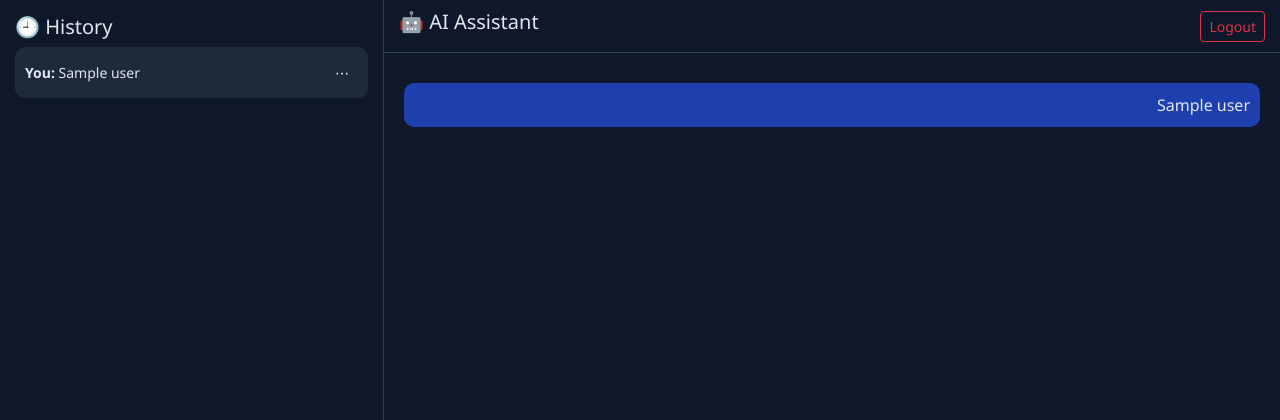
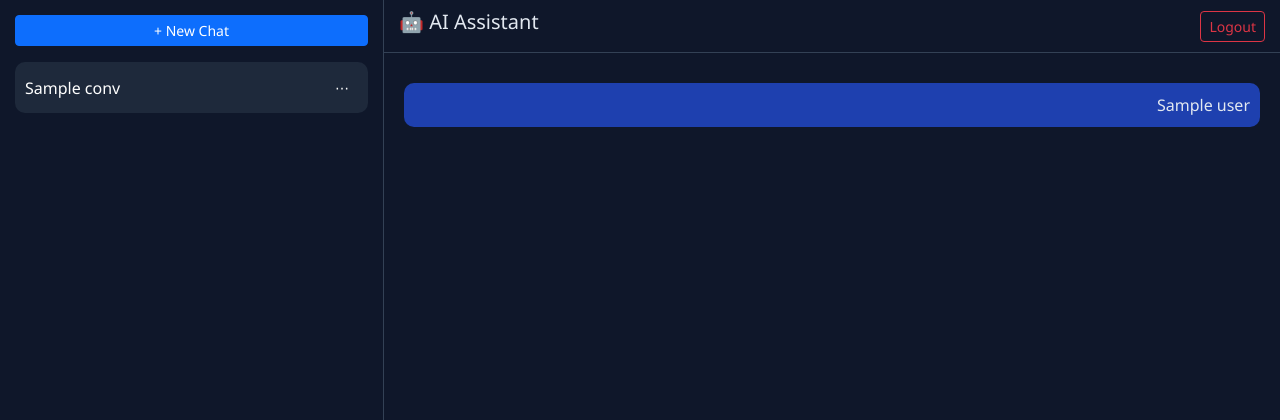
Before and after one commit to charanbunga463-hash/ai-flask-app, a Flask app: template python-saas/templates/dashboard.html in a window 1280 px wide. Shown: the top 420 px of the page. Run offline with Flask 3, Linux system fonts and the light colour scheme; the template is opened without the code that fills it: most values are stand-ins (such as "Sample title", 1, 10 or a date in 2020).

Commit message:
Add conversations & chat management
Introduce conversation support and UI for multiple chats. Updated DB schema to add conversations table and link chats to conversations via conversation_id. Implement endpoints to create (/new_chat), switch (/chat/<id>), and delete (/delete_chat) conversations, and ensure messages are created with a conversation context. Refactor dashboard view to load conversations, select an active conversation, and render its messages. Template changes: show conversation history with New Chat button, active highlight, delete chat action, minor style tweaks, and simplified scroll behavior. Overall change enables per-user multi-chat management and related UI/UX updates.

```diff
--- a/python-saas/app.py
+++ b/python-saas/app.py
@@ -35,19 +35,30 @@ def query_ai(prompt):
 def generate_image(prompt):
     return f"https://image.pollinations.ai/prompt/{prompt.replace(' ', '%20')}"
 
-# ---------------- DB ----------------
+# ---------------- DATABASE ----------------
 def init_db():
     conn = sqlite3.connect("users.db")
     c = conn.cursor()
 
+    # USERS
     c.execute('''CREATE TABLE IF NOT EXISTS users (
         id INTEGER PRIMARY KEY AUTOINCREMENT,
         username TEXT UNIQUE,
         password TEXT
     )''')
 
+    # CONVERSATIONS
+    c.execute('''CREATE TABLE IF NOT EXISTS conversations (
+        id INTEGER PRIMARY KEY AUTOINCREMENT,
+        username TEXT,
+        title TEXT,
+        created_at TIMESTAMP DEFAULT CURRENT_TIMESTAMP
+    )''')
+
+    # CHATS
     c.execute('''CREATE TABLE IF NOT EXISTS chats (
         id INTEGER PRIMARY KEY AUTOINCREMENT,
+        conversation_id INTEGER,
         username TEXT,
         user_msg TEXT,
         bot_msg TEXT,
@@ -68,21 +79,85 @@ def home():
 
     conn = sqlite3.connect("users.db")
     c = conn.cursor()
-    c.execute("SELECT id, user_msg, bot_msg, type FROM chats WHERE username=? ORDER BY id ASC",
+
+    # Load conversations
+    c.execute("SELECT id, title FROM conversations WHERE username=? ORDER BY id DESC",
               (session["user"],))
-    data = c.fetchall()
+    conversations = c.fetchall()
+
+    # Current conversation
+    conv_id = session.get("conv_id")
+
+    if not conv_id and conversations:
+        conv_id = conversations[0][0]
+        session["conv_id"] = conv_id
+
+    messages = []
+    if conv_id:
+        c.execute("SELECT id, user_msg, bot_msg, type FROM chats WHERE conversation_id=? ORDER BY id ASC",
+                  (conv_id,))
+        data = c.fetchall()
+
+        for row in data:
+            if row[3] == "text":
+                messages.append({"id": row[0], "type": "text", "user": row[1], "bot": row[2]})
+            else:
+                messages.append({"id": row[0], "type": "image", "user": row[1], "image": row[2]})
+
     conn.close()
 
-    chat = []
-    for row in data:
-        if row[3] == "text":
-            chat.append({"id": row[0], "type": "text", "user": row[1], "bot": row[2]})
-        else:
-            chat.append({"id": row[0], "type": "image", "user": row[1], "image": row[2]})
+    return render_template(
+        "dashboard.html",
+        user=session["user"],
+        chat=messages,
+        conversations=conversations,
+        active_chat=conv_id
+    )
 
-    return render_template("dashboard.html", chat=chat, user=session["user"])
+# ---------------- NEW CHAT ----------------
+@app.route("/new_chat")
+def new_chat():
+    if "user" not in session:
+        return redirect("/login")
 
-# ---------------- DELETE SINGLE MESSAGE ----------------
+    conn = sqlite3.connect("users.db")
+    c = conn.cursor()
+
+    c.execute("INSERT INTO conversations (username, title) VALUES (?, ?)",
+              (session["user"], "New Chat"))
+
+    session["conv_id"] = c.lastrowid
+
+    conn.commit()
+    conn.close()
+
+    return redirect("/")
+
+# ---------------- SWITCH CHAT ----------------
+@app.route("/chat/<int:conv_id>")
+def switch_chat(conv_id):
+    session["conv_id"] = conv_id
+    return redirect("/")
+
+# ---------------- DELETE CHAT ----------------
+@app.route("/delete_chat/<int:conv_id>", methods=["POST"])
+def delete_chat(conv_id):
+    if "user" not in session:
+        return redirect("/login")
+
+    conn = sqlite3.connect("users.db")
+    c = conn.cursor()
+
+    c.execute("DELETE FROM chats WHERE conversation_id=?", (conv_id,))
+    c.execute("DELETE FROM conversations WHERE id=?", (conv_id,))
+
+    conn.commit()
+    conn.close()
+
+    session.pop("conv_id", None)
+    return redirect("/")
+
+# ---------------- DELETE MESSAGE ----------------
 @app.route("/delete_message/<int:msg_id>", methods=["POST"])
 def delete_message(msg_id):
     if "user" not in session:
@@ -91,7 +166,6 @@ def delete_message(msg_id):
     conn = sqlite3.connect("users.db")
     c = conn.cursor()
 
-    # ✅ Delete only user's message (safe)
     c.execute("DELETE FROM chats WHERE id=? AND username=?", (msg_id, session["user"]))
 
     conn.commit()
@@ -154,12 +228,21 @@ def tool():
     conn = sqlite3.connect("users.db")
     c = conn.cursor()
 
+    conv_id = session.get("conv_id")
+
+    # Create chat if none exists
+    if not conv_id:
+        c.execute("INSERT INTO conversations (username, title) VALUES (?, ?)",
+                  (session["user"], user_input[:20]))
+        conv_id = c.lastrowid
+        session["conv_id"] = conv_id
+
     # IMAGE
     if any(k in user_input.lower() for k in ["image", "draw", "picture", "photo"]):
         image_url = generate_image(user_input)
 
-        c.execute("INSERT INTO chats (username, user_msg, bot_msg, type) VALUES (?, ?, ?, ?)",
-                  (session["user"], user_input, image_url, "image"))
+        c.execute("INSERT INTO chats (conversation_id, username, user_msg, bot_msg, type) VALUES (?, ?, ?, ?, ?)",
+                  (conv_id, session["user"], user_input, image_url, "image"))
 
         conn.commit()
         conn.close()
@@ -169,8 +252,8 @@ def tool():
     result = query_ai(user_input)
     formatted = markdown.markdown(result)
 
-    c.execute("INSERT INTO chats (username, user_msg, bot_msg, type) VALUES (?, ?, ?, ?)",
-              (session["user"], user_input, formatted, "text"))
+    c.execute("INSERT INTO chats (conversation_id, username, user_msg, bot_msg, type) VALUES (?, ?, ?, ?, ?)",
+              (conv_id, session["user"], user_input, formatted, "text"))
 
     conn.commit()
     conn.close()
--- a/python-saas/templates/dashboard.html
+++ b/python-saas/templates/dashboard.html
@@ -34,10 +34,14 @@ body {
     padding: 10px;
     border-radius: 10px;
     margin-bottom: 10px;
-
     display: flex;
     justify-content: space-between;
     align-items: center;
+    cursor: pointer;
+}
+
+.history-box.active {
+    background-color: #334155;
 }
 
 /* RIGHT PANEL */
@@ -70,7 +74,7 @@ body {
     background-color: #1e293b;
 }
 
-/* Styles */
+/* Chat styles */
 .user-box {
     background-color: #1e40af;
     padding: 10px;
@@ -103,22 +107,25 @@ body {
 
 <div class="main-container">
 
-    <!-- LEFT SIDE -->
+    <!-- LEFT SIDE (CONVERSATIONS) -->
     <div class="sidebar">
-        <h5>🕘 History</h5>
 
-        {% for msg in chat %}
-        <div class="history-box">
+        <a href="/new_chat" class="btn btn-sm btn-primary w-100 mb-3">+ New Chat</a>
 
-            <!-- TEXT -->
-            <small><b>You:</b> {{ msg.user }}</small>
+        {% for conv in conversations %}
+        <div class="history-box {% if conv[0] == active_chat %}active{% endif %}">
 
-            <!-- HORIZONTAL ⋯ -->
+            <!-- CLICK CHAT -->
+            <a href="/chat/{{ conv[0] }}" style="text-decoration:none; color:white; flex:1;">
+                {{ conv[1] }}
+            </a>
+
+            <!-- ⋯ MENU -->
             <div class="dropdown">
                 <button class="btn btn-sm text-white" data-bs-toggle="dropdown">⋯</button>
                 <ul class="dropdown-menu dropdown-menu-dark">
                     <li>
-                        <form method="POST" action="/delete_message/{{ msg.id }}" onsubmit="return confirmOneDelete();">
+                        <form method="POST" action="/delete_chat/{{ conv[0] }}" onsubmit="return confirmDeleteChat();">
                             <button class="dropdown-item text-danger">Delete</button>
                         </form>
                     </li>
@@ -127,6 +134,7 @@ body {
 
         </div>
         {% endfor %}
+
     </div>
 
     <!-- RIGHT SIDE -->
@@ -180,28 +188,18 @@ body {
 <!-- Bootstrap JS -->
 <script src="https://cdn.jsdelivr.net/npm/bootstrap@5.3.0/dist/js/bootstrap.bundle.min.js"></script>
 
-<!-- Scroll Save -->
+<!-- Scroll -->
 <script>
 const chatBox = document.getElementById("chatBox");
 
 if (chatBox) {
-    chatBox.addEventListener("scroll", function() {
-        sessionStorage.setItem("scrollPos", chatBox.scrollTop);
-    });
-
     window.onload = function() {
-        const saved = sessionStorage.getItem("scrollPos");
-        if (saved !== null) {
-            chatBox.scrollTop = saved;
-        } else {
-            chatBox.scrollTop = chatBox.scrollHeight;
-        }
+        chatBox.scrollTop = chatBox.scrollHeight;
     };
 }
 
-/* Confirm delete */
-function confirmOneDelete() {
-    return confirm("Delete this message?");
+function confirmDeleteChat() {
+    return confirm("Delete this chat?");
 }
 </script>
 
```
